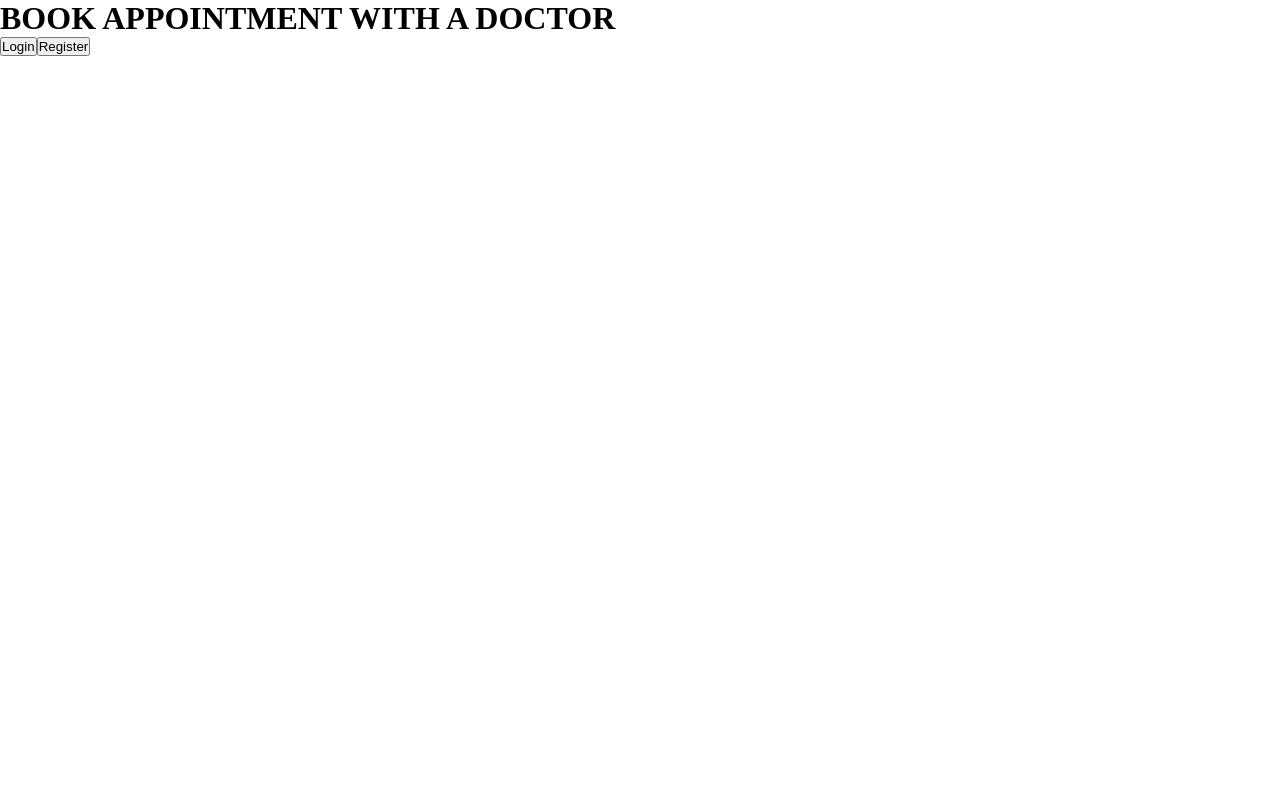
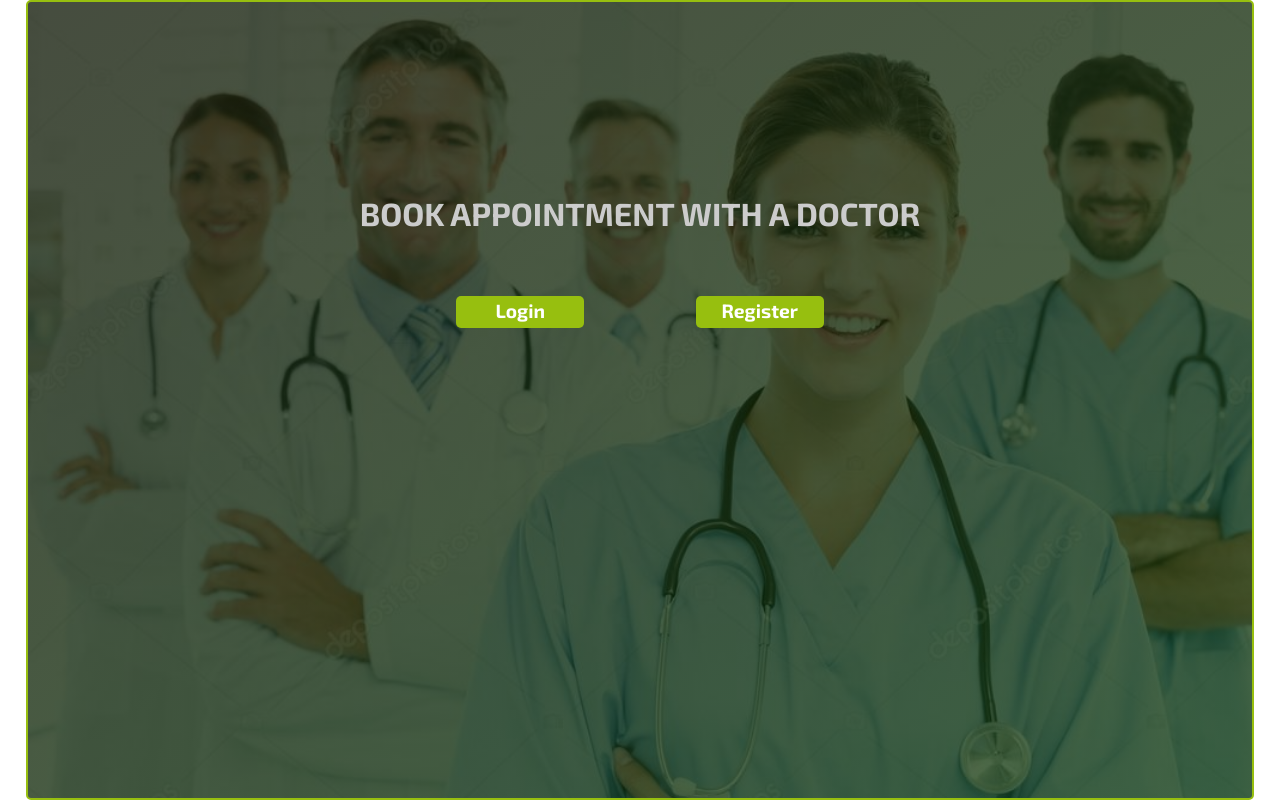
Before and after one commit to Zubenna/doctor-appointment-app, a React (Create React App) app: page / in a window 1280 px wide. Built offline with nearby package versions, Linux system fonts and the light colour scheme.

Commit message:
Added style for cover page

```diff
--- a/src/components/Cover.js
+++ b/src/components/Cover.js
@@ -2,7 +2,8 @@ import React from 'react';
 import { Link } from 'react-router-dom';
 import PropTypes from 'prop-types';
 import { useSelector } from 'react-redux';
-// import HomeStyles from '../styles/HomeStyles.module.css';
+// import Style from '../styles/Cover.module.css';
+import Style from '../styles/Signup.module.css';
 
 const Cover = (props) => {
   const user = useSelector((state) => state.user.user);
@@ -11,14 +12,14 @@ const Cover = (props) => {
     history.push('/doctor');
   }
   return (
-    <div>
-      <h1>BOOK APPOINTMENT WITH A DOCTOR</h1>
-      <div>
-        <Link to="/login">
-          <button type="button">Login</button>
+    <div className={`${Style.container} ${Style.coverBg}`}>
+      <h1 className={Style.setTitle}>BOOK APPOINTMENT WITH A DOCTOR</h1>
+      <div className={Style.homeForm}>
+        <Link to="/login" className={Style.setLinkBtn}>
+          Login
         </Link>
-        <Link to="/signup">
-          <button type="button">Register</button>
+        <Link to="/signup" className={Style.setLinkBtn}>
+          Register
         </Link>
       </div>
     </div>
--- a/src/containers/Login.js
+++ b/src/containers/Login.js
@@ -5,6 +5,7 @@ import PropTypes from 'prop-types';
 import axios from 'axios';
 import url from '../apiUrl/apiLink';
 import { userAccSuccess, userLoginError, userError } from '../actions/userAction';
+import Style from '../styles/Signup.module.css';
 
 const Login = (props) => {
   /* eslint-disable camelcase */
@@ -47,14 +48,14 @@ const Login = (props) => {
   };
 
   return (
-    <div className="container">
-      <form>
+    <div className={Style.container}>
+      <form className={Style.signupForm}>
         <input type="text" name="username" id="uname" value={username} onChange={handleChange} placeholder="Enter username" required />
         <input type="password" name="password" id="pword" value={password} onChange={handleChange} placeholder="Enter password" required />
         <button type="submit" onClick={handleSubmit}>Login</button>
         <div>
           <span>Have not registered? </span>
-          <Link to="/">Home</Link>
+          <Link to="/" className={Style.submitBtn}>Home</Link>
         </div>
       </form>
     </div>
--- a/src/styles/Signup.module.css
+++ b/src/styles/Signup.module.css
@@ -9,7 +9,8 @@
 .signupForm {
   display: flex;
   flex-direction: column;
-  width: 40%;
+  width: 20%;
+  max-width: 30%;
   margin: 8rem auto 0 auto;
 }
 
@@ -37,10 +38,67 @@
 }
 
 .signupForm span,
-.submitBtn {
+.submitBtn,
+.setLinkBtn,
+.setTitle {
   font-family: 'Exo 2', sans-serif;
 }
 
 .submitBtn {
   text-decoration: none;
 }
+
+.homeForm {
+  display: flex;
+  justify-content: space-between;
+  width: 30%;
+  margin: 4rem auto 0 auto;
+}
+
+.setLinkBtn {
+  height: 2rem;
+  padding-top: 0.2rem;
+  padding-bottom: 0.4rem;
+  font-size: 1.2rem;
+  background: #97BF0F;
+  color: #fff;
+  font-weight: bold;
+  text-decoration: none;
+  width: 8rem;
+  text-align: center;
+  border-radius: 5px;
+}
+
+.setTitle {
+  text-align: center;
+  margin-top: 12rem;
+  color: #cccccc;
+}
+
+.coverBg {
+  background:linear-gradient(to bottom right, rgba(10, 19, 0, 0.746), rgba(11, 53, 3, 0.719)), url("../images/cover-image.jpg");
+  background-color: #cccccc;
+  background-position: center;
+  background-repeat: no-repeat;
+  background-size: cover;
+}
+
+@media (max-width: 768px) {
+    .signupForm {
+      width: 60%;
+    }
+
+    .homeForm {
+      width: 60%;
+    }
+}
+
+@media (max-width: 576px) {
+    .signupForm {
+      width: 80%;
+    }
+
+    .homeForm {
+      width: 80%;
+    }
+}
```
Also changed, not shown: src/images/cover-image.jpg (added), src/styles/Cover.module.css (added).
